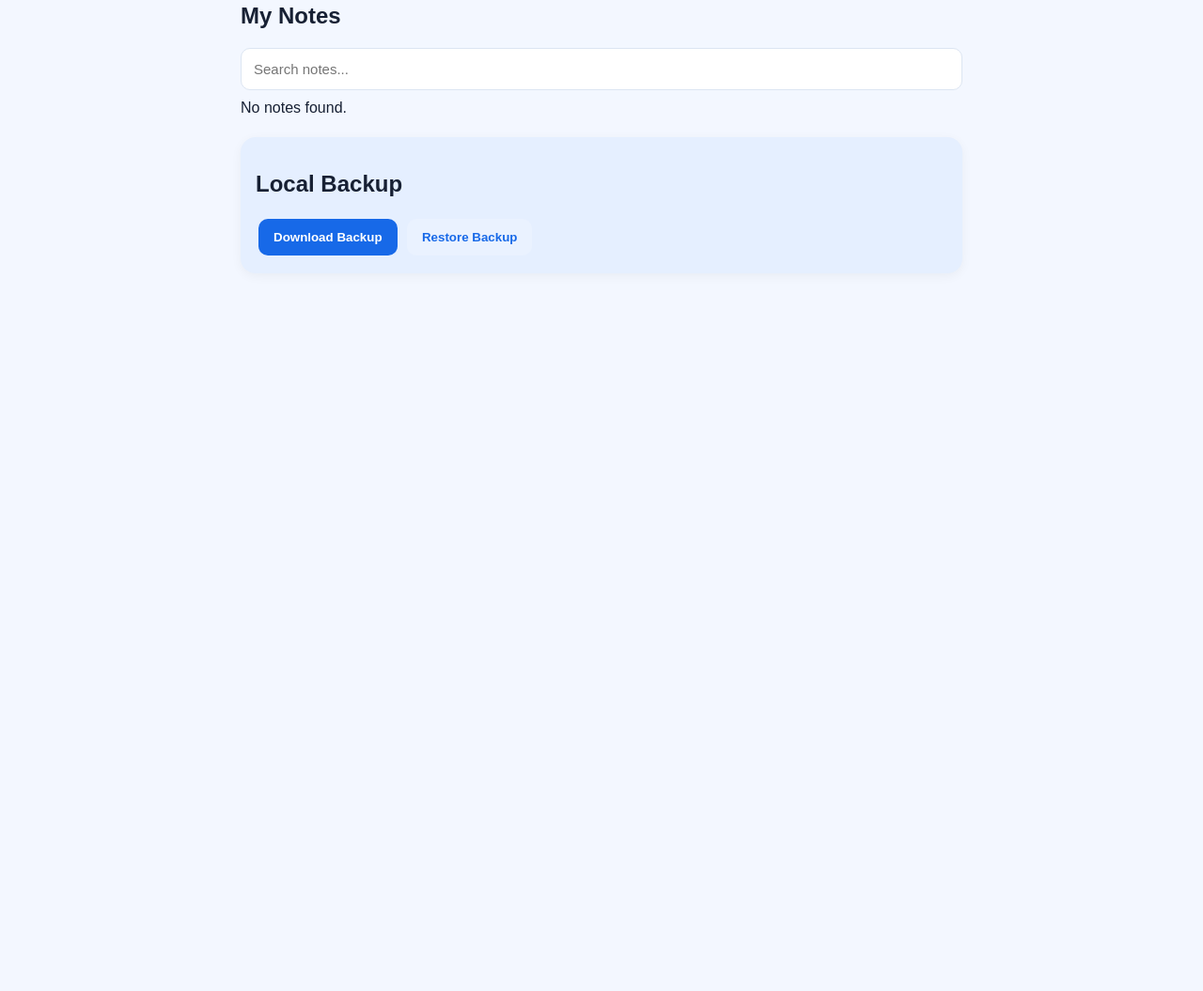
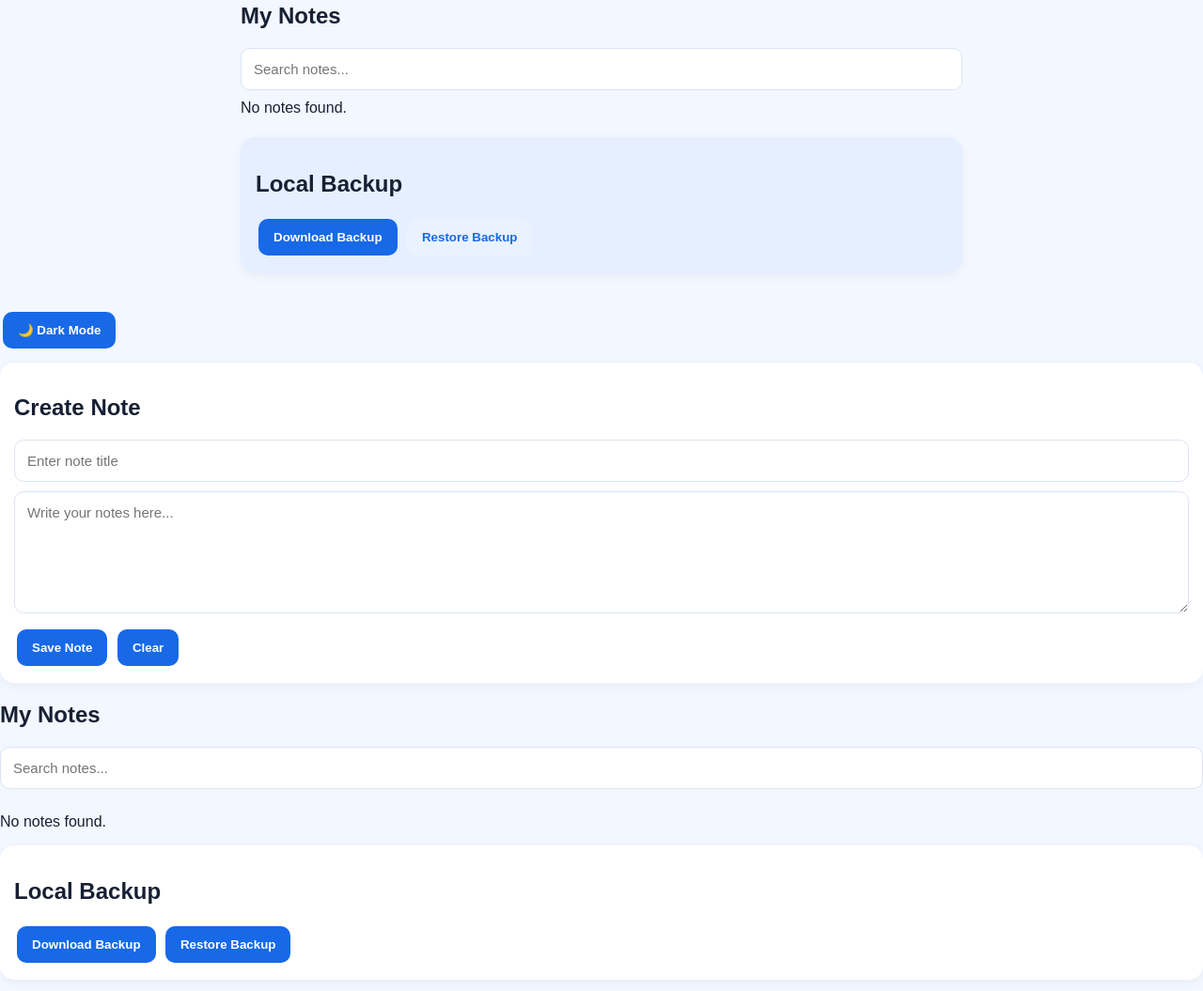
Before and after one commit to gauravkhobba579-lab/G-connect, a plain HTML site: page index.html in a window 1280 px wide. Shown: the part 496-1551 px from the top of the page at 94% size. Before the commit the page ends 825 px from the top, so only its background shows below. Drawn offline with Linux system fonts and the light colour scheme.

Commit message:
Add HTML structure for notes application

```diff
--- a/index.html
+++ b/index.html
@@ -41,3 +41,45 @@
   <script src="script.js"></script>
 </body>
   </html>
+<!DOCTYPE html>
+<html lang="en">
+<head>
+    <meta charset="UTF-8">
+    <meta name="viewport" content="width=device-width, initial-scale=1.0">
+    <title>G-connect Notes</title>
+    <link rel="stylesheet" href="style.css">
+</head>
+<body>
+
+    <!-- डार्क मोड बटन -->
+    <button id="theme-toggle">🌙 Dark Mode</button>
+
+    <div class="container">
+        <div class="card">
+            <h2>Create Note</h2>
+            <input type="text" id="note-title" placeholder="Enter note title">
+            <textarea id="note-text" placeholder="Write your notes here..." rows="6"></textarea>
+            <div class="btn-group">
+                <button id="save-btn" class="btn btn-primary">Save Note</button>
+                <button id="clear-btn" class="btn btn-secondary">Clear</button>
+            </div>
+        </div>
+
+        <h2>My Notes</h2>
+        <input type="text" id="search-notes" placeholder="Search notes...">
+        <div id="notes-container">
+            <p id="no-notes">No notes found.</p>
+        </div>
+
+        <div class="card backup-section">
+            <h2>Local Backup</h2>
+            <div class="btn-group">
+                <button id="download-btn" class="btn btn-primary">Download Backup</button>
+                <button id="restore-btn" class="btn btn-secondary">Restore Backup</button>
+            </div>
+        </div>
+    </div>
+
+    <script src="script.js"></script>
+</body>
+    </html>
```
